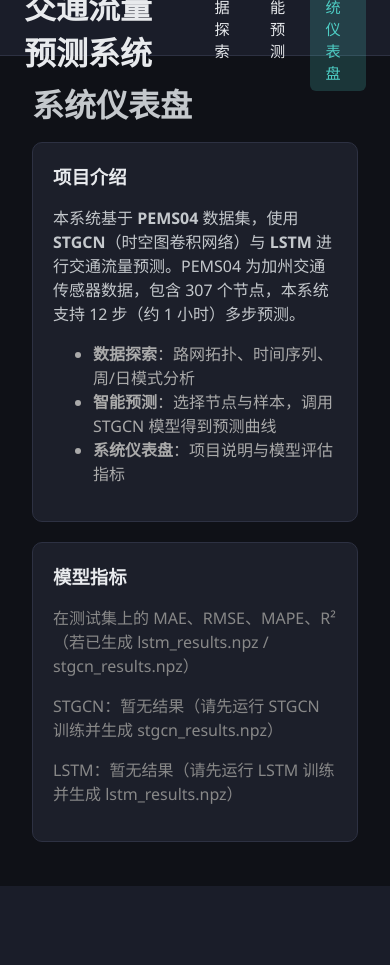
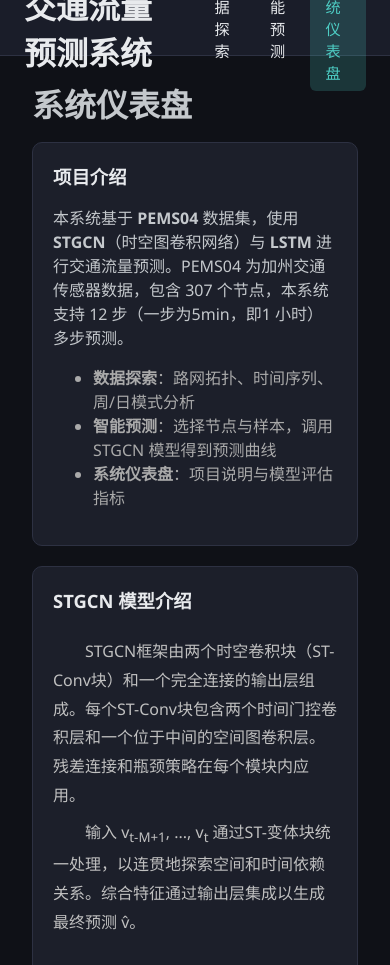
Before and after one commit to wynb1314/Traffic-Flow-Prediction, a Django app: page /dashboard/ in a window 390 px wide. Shown: the top 965 px of the page. Before the commit the page ends 886 px from the top, so only its background shows below. Run offline with Django 4.2, Linux system fonts and the light colour scheme; some libraries are stand-ins or nearby versions.

Commit message:
仪表板新增模型介绍和结构图，正常

```diff
--- a/dashboard/templates/dashboard/system_dashboard.html
+++ b/dashboard/templates/dashboard/system_dashboard.html
@@ -1,11 +1,50 @@
 {% extends 'dashboard/base.html' %}
+{% load static %}
 {% block title %}系统仪表盘 - PEMS04{% endblock %}
+{% block extra_css %}
+<style>
+    .model-intro {
+        display: grid;
+        grid-template-columns: 1fr 1fr;
+        gap: 1.5rem;
+        align-items: start;
+    }
+    .model-text {
+        line-height: 1.8;
+        color: #c0c0c0;
+    }
+    .model-text p {
+        text-indent: 2em;
+        margin: 0.5rem 0;
+    }
+    .model-image {
+        text-align: center;
+    }
+    .model-image img {
+        max-width: 100%;
+        height: auto;
+        border-radius: 8px;
+        border: 1px solid rgba(78, 205, 196, 0.3);
+        box-shadow: 0 4px 12px rgba(0,0,0,0.3);
+    }
+    .model-image .caption {
+        margin-top: 0.5rem;
+        color: #7a7f8c;
+        font-size: 0.9rem;
+    }
+    @media (max-width: 900px) {
+        .model-intro {
+            grid-template-columns: 1fr;
+        }
+    }
+</style>
+{% endblock %}
 {% block content %}
 <h1 style="margin-top:0; margin-bottom:1rem;">系统仪表盘</h1>
 
 <div class="card">
     <h2>项目介绍</h2>
-    <p>本系统基于 <strong>PEMS04</strong> 数据集，使用 <strong>STGCN</strong>（时空图卷积网络）与 <strong>LSTM</strong> 进行交通流量预测。PEMS04 为加州交通传感器数据，包含 307 个节点，本系统支持 12 步（约 1 小时）多步预测。</p>
+    <p>本系统基于 <strong>PEMS04</strong> 数据集，使用 <strong>STGCN</strong>（时空图卷积网络）与 <strong>LSTM</strong> 进行交通流量预测。PEMS04 为加州交通传感器数据，包含 307 个节点，本系统支持 12 步（一步为5min，即1 小时）多步预测。</p>
     <ul style="color:#aaa;">
         <li><strong>数据探索</strong>：路网拓扑、时间序列、周/日模式分析</li>
         <li><strong>智能预测</strong>：选择节点与样本，调用 STGCN 模型得到预测曲线</li>
@@ -14,11 +53,25 @@
 </div>
 
 <div class="card">
+    <h2>STGCN 模型介绍</h2>
+    <div class="model-intro">
+        <div class="model-text">
+            <p>STGCN框架由两个时空卷积块（ST-Conv块）和一个完全连接的输出层组成。每个ST-Conv块包含两个时间门控卷积层和一个位于中间的空间图卷积层。残差连接和瓶颈策略在每个模块内应用。</p>
+            <p>输入 v<sub>t-M+1</sub>, ..., v<sub>t</sub> 通过ST-变体块统一处理，以连贯地探索空间和时间依赖关系。综合特征通过输出层集成以生成最终预测 v̂。</p>
+        </div>
+        <div class="model-image">
+            <img src="{% static 'images/stgcn_model_structure.png' %}" alt="STGCN模型结构图">
+            <div class="caption">STGCN 模型结构图</div>
+        </div>
+    </div>
+</div>
+
+<div class="card">
     <h2>模型指标</h2>
-    <p style="margin-bottom:1rem; color:#888;">在测试集上的 MAE、RMSE、MAPE、R²（若已生成 lstm_results.npz / stgcn_results.npz）</p>
-
+    <p style="margin-bottom:1rem; color:#888;">在测试集上的 MAE、RMSE、MAPE、R²</p>
+    <p style="margin-bottom:1rem; color:#888;">STGCN（时空图卷积网络）与 LSTM（基准模型）的对比</p>
     {% if metrics.stgcn %}
-    <h3 style="font-size:1rem; color:#4ecdc4;">STGCN</h3>
+    <h3 style="font-size:1rem; color:#4ecdc4;">STGCN（时空图卷积网络）</h3>
     <div class="metrics-row">
         <div class="metric-box"><span class="label">MAE</span><div class="value">{{ metrics.stgcn.mae|floatformat:4 }}</div></div>
         <div class="metric-box"><span class="label">RMSE</span><div class="value">{{ metrics.stgcn.rmse|floatformat:4 }}</div></div>
@@ -30,7 +83,7 @@
     {% endif %}
 
     {% if metrics.lstm %}
-    <h3 style="font-size:1rem; color:#45B7D1; margin-top:1rem;">LSTM</h3>
+    <h3 style="font-size:1rem; color:#45B7D1; margin-top:1rem;">LSTM（基准模型）</h3>
     <div class="metrics-row">
         <div class="metric-box"><span class="label">MAE</span><div class="value">{{ metrics.lstm.mae|floatformat:4 }}</div></div>
         <div class="metric-box"><span class="label">RMSE</span><div class="value">{{ metrics.lstm.rmse|floatformat:4 }}</div></div>
```
